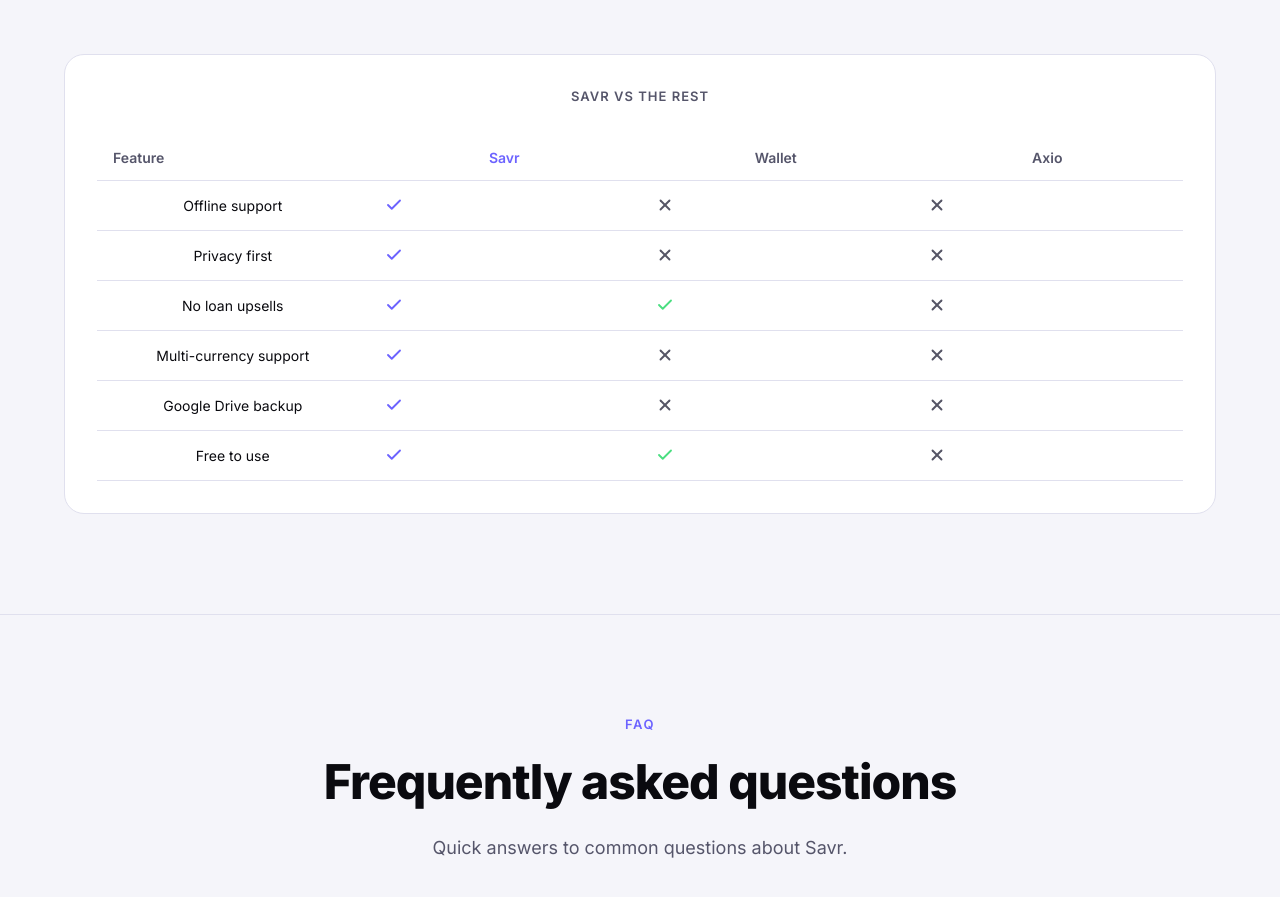
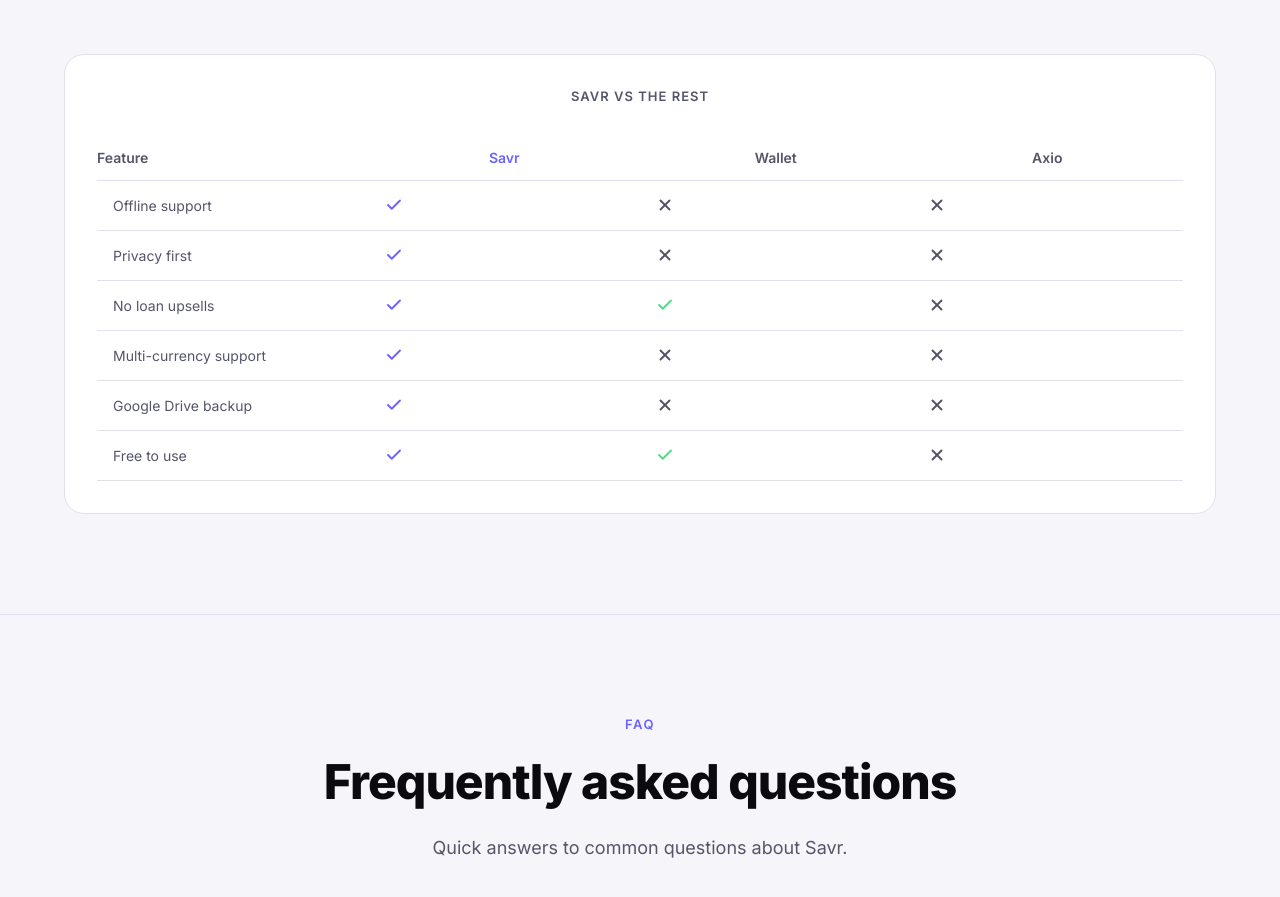
Before and after one commit to 007wary/savr-website, a Next.js app: page / in a window 1280 px wide. Shown: the part 2600-3497 px from the top of the page. Built offline with nearby package versions, Linux system fonts and the light colour scheme; no server answers; the database is empty.

Commit message:
fix: align column headers with tick marks

```diff
--- a/components/WhySavr.js
+++ b/components/WhySavr.js
@@ -113,7 +113,7 @@ export default function WhySavr() {
                 <tr>
                   {['Feature', 'Savr', 'Wallet', 'Axio'].map((h, i) => (
                     <th key={h} style={{
-                      padding: '12px 16px', textAlign: i === 0 ? 'left' : 'center',
+                      padding: '12px 0', textAlign: i === 0 ? 'left' : 'center',
                       fontSize: '14px', fontWeight: '600',
                       color: i === 1 ? 'var(--color-primary)' : 'var(--text-muted)',
                       borderBottom: '1px solid var(--border)',
@@ -131,7 +131,7 @@ export default function WhySavr() {
                   ['Free to use', true, true, false],
                 ].map(([label, ...vals]) => (
                   <tr key={label} style={{ borderBottom: '1px solid var(--border)' }}>
-                    <td style={{ padding: '14px 16px', fontSize: '14px', color: 'var(--text-primary)', textAlign: 'center' }}>{label}</td>
+                    <td style={{ padding: '14px 16px', fontSize: '14px', color: 'var(--text-muted)' }}>{label}</td>
                     {vals.map((v, i) => (
                       <td key={i} style={{ padding: '14px 16px', textAlign: 'center' }}>
                         {v ? (
```
